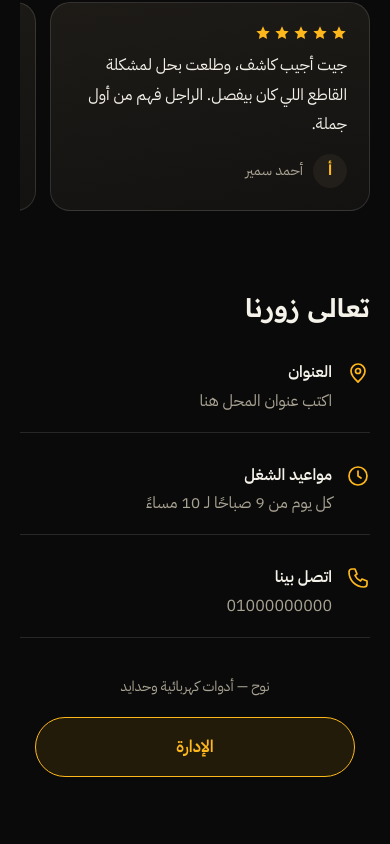
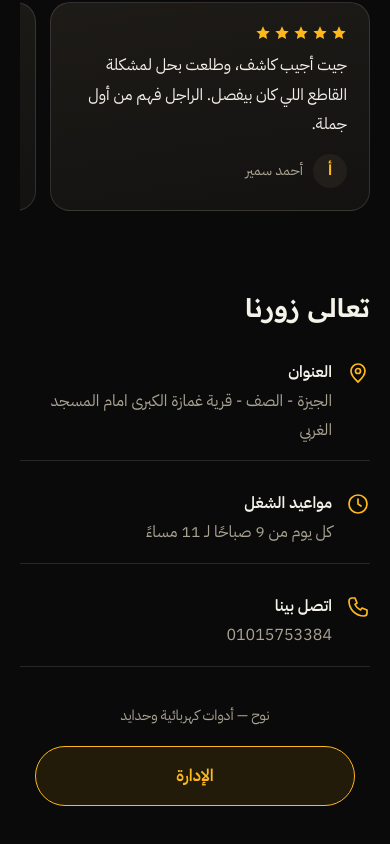
Before and after one commit to hosnynasser/noah-shop, a plain HTML site: page index.html in a window 390 px wide. Shown: the part 1789-2633 px from the top of the page. Drawn offline with Linux system fonts and the light colour scheme; no server answers.

Commit message:
Noah: real phone/WhatsApp/address/map as built-in defaults (no placeholder number before settings load); map link to shop location

```diff
--- a/assets/config.js
+++ b/assets/config.js
@@ -10,11 +10,11 @@ const API_BASE='https://noah-api.hosnynasser843.workers.dev';
    ممكن تغيّرهم من لوحة التحكم (تبويب "بيانات المحل") من غير ما تفتح الكود، وهي اللي بتتغلب على القيم اللي هنا. */
 const SHOP={
   name:'نوح',
-  phone:'01000000000',
-  whatsapp:'201000000000',          // بصيغة دولية من غير + (مصر = 20)
-  address:'اكتب عنوان المحل هنا',
-  hours:'كل يوم من 9 صباحًا لـ 10 مساءً',
-  mapUrl:'https://www.google.com/maps'
+  phone:'01015753384',
+  whatsapp:'201119907829',          // بصيغة دولية من غير + (مصر = 20)
+  address:'الجيزة - الصف - قرية غمازة الكبرى امام المسجد الغربي',
+  hours:'كل يوم من 9 صباحًا لـ 11 مساءً',
+  mapUrl:'https://www.google.com/maps/search/?api=1&query=29.708078%2C31.296089'
 };
 
 const CATS=[
--- a/index.html
+++ b/index.html
@@ -29,7 +29,7 @@
 <noscript><div style="position:relative;z-index:5;padding:28px 20px;text-align:center;font-family:Tahoma,sans-serif;line-height:2;background:#151413;color:#f5f2ea">
 <h1>نوح — أدوات كهربائية وحدايد</h1>
 <p>الموقع محتاج تفعيل JavaScript عشان يعرض المنتجات. فعّله من إعدادات المتصفح، أو كلمنا مباشرة وهنرد عليك.</p>
-<p><a style="color:#ffb81c" href="https://wa.me/201000000000">واتساب</a> · <a style="color:#ffb81c" href="tel:01000000000">01000000000</a> <!-- ✏️ غيّر الرقمين هنا زي assets/config.js --></p>
+<p><a style="color:#ffb81c" href="https://wa.me/201119907829">واتساب</a> · <a style="color:#ffb81c" href="tel:01015753384">01015753384</a> <!-- ✏️ غيّر الرقمين هنا زي assets/config.js --></p>
 </div></noscript>
 <canvas id="bg" aria-hidden="true"></canvas>
 
```
